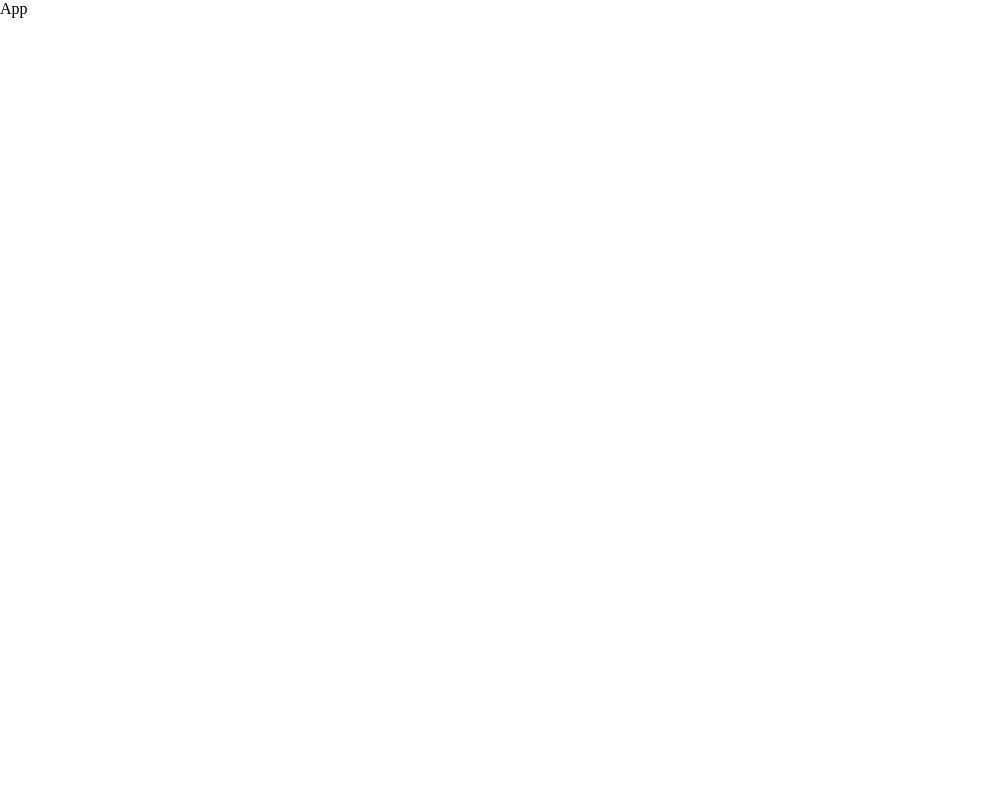
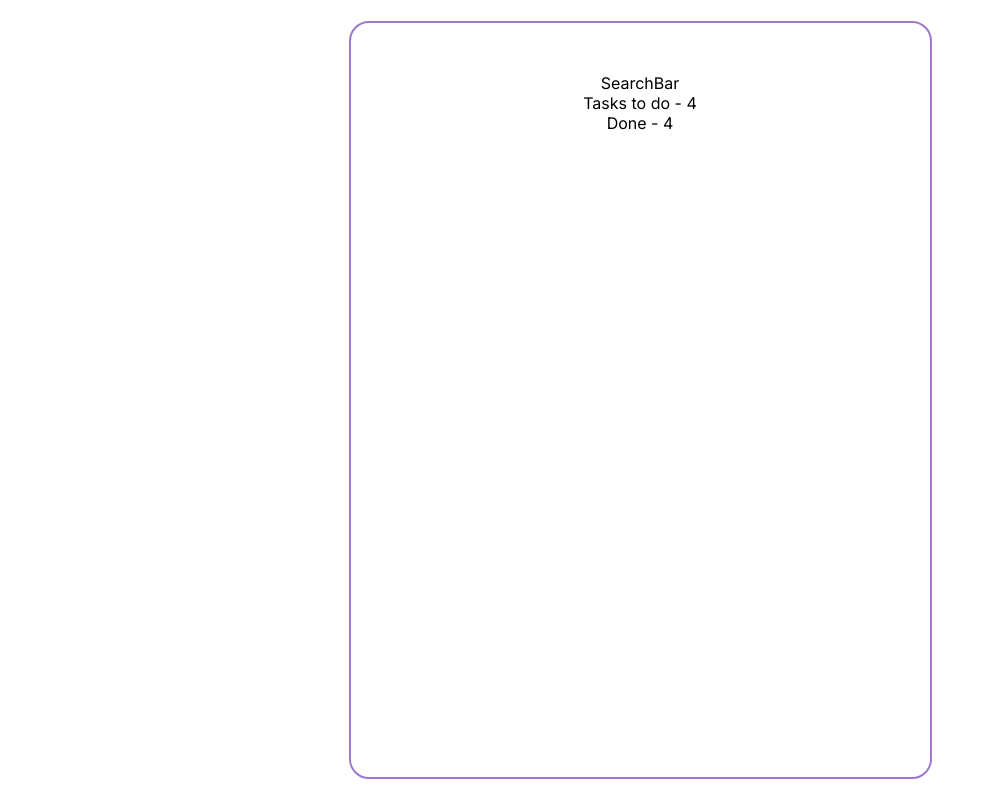
Before and after one commit to Zuhaitz/bridge-task-app, a React (Vite) app: page / in a window 1280 px wide. Shown: the whole page, without its empty margins (0-994 px from the left). Built offline with nearby package versions, Linux system fonts and the light colour scheme.

Commit message:
base page started

```diff
--- a/src/App.jsx
+++ b/src/App.jsx
@@ -1,7 +1,12 @@
 import React from "react";
+import TaskPage from "./pages/TaskPage";
 
 function App() {
-  return <div>App</div>;
+  return (
+    <main>
+      <TaskPage />
+    </main>
+  );
 }
 
 export default App;
--- /dev/null
+++ b/src/assets/styles/abstracts/_colors.scss
@@ -0,0 +1 @@
+$primary-color: #9e78cf;
--- /dev/null
+++ b/src/assets/styles/base/_base.scss
@@ -0,0 +1,15 @@
+@import url("https://fonts.googleapis.com/css2?family=Inter&display=swap");
+
+:root {
+  font-family: "Inter", sans-serif;
+  font-optical-sizing: auto;
+  font-weight: 400;
+  font-style: normal;
+}
+
+main {
+  display: flex;
+  justify-content: center;
+  align-items: center;
+  height: 100vh;
+}
--- a/src/assets/styles/main.scss
+++ b/src/assets/styles/main.scss
@@ -1 +1,4 @@
 @import "./base/reset";
+@import "./base/base";
+
+@import "./pages/task-page";
--- /dev/null
+++ b/src/assets/styles/pages/_task-page.scss
@@ -0,0 +1,14 @@
+@import "../abstracts/colors";
+
+.main-tasks {
+  display: flex;
+  flex-direction: column;
+  align-items: center;
+
+  width: 583px;
+  height: 758px;
+  padding: 50px;
+
+  border: 2px solid $primary-color;
+  border-radius: 20px;
+}
--- /dev/null
+++ b/src/components/search-bar/SearchBar.jsx
@@ -0,0 +1,7 @@
+import React from "react";
+
+const SearchBar = () => {
+  return <div>SearchBar</div>;
+};
+
+export default SearchBar;
--- /dev/null
+++ b/src/components/section/Section.jsx
@@ -0,0 +1,11 @@
+import React from "react";
+
+const Section = ({ text }) => {
+  return (
+    <div>
+      <p>{text} - 4</p>
+    </div>
+  );
+};
+
+export default Section;
--- /dev/null
+++ b/src/pages/TaskPage.jsx
@@ -0,0 +1,15 @@
+import React from "react";
+import SearchBar from "../components/search-bar/SearchBar";
+import Section from "../components/section/Section";
+
+const TaskPage = () => {
+  return (
+    <div className="main-tasks">
+      <SearchBar />
+      <Section text="Tasks to do" />
+      <Section text="Done" />
+    </div>
+  );
+};
+
+export default TaskPage;
```
Also changed, not shown: src/components/task/Task.jsx (added, +7 -0 lines).
